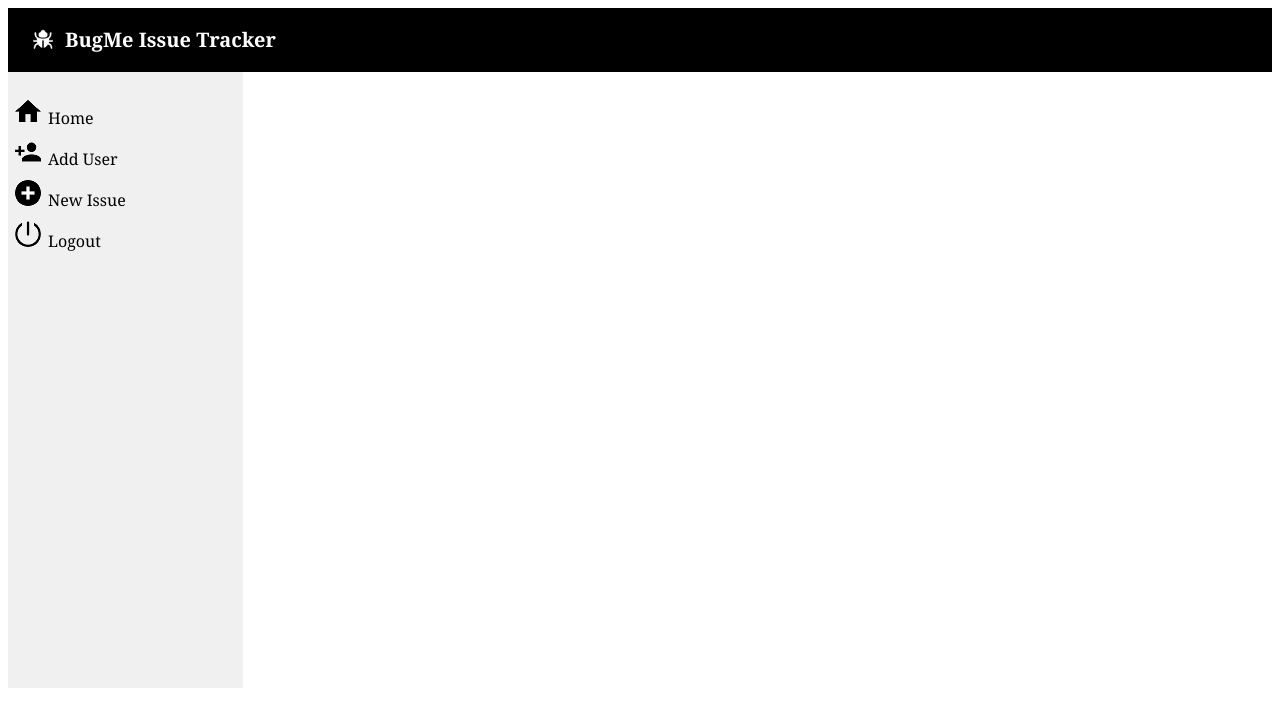
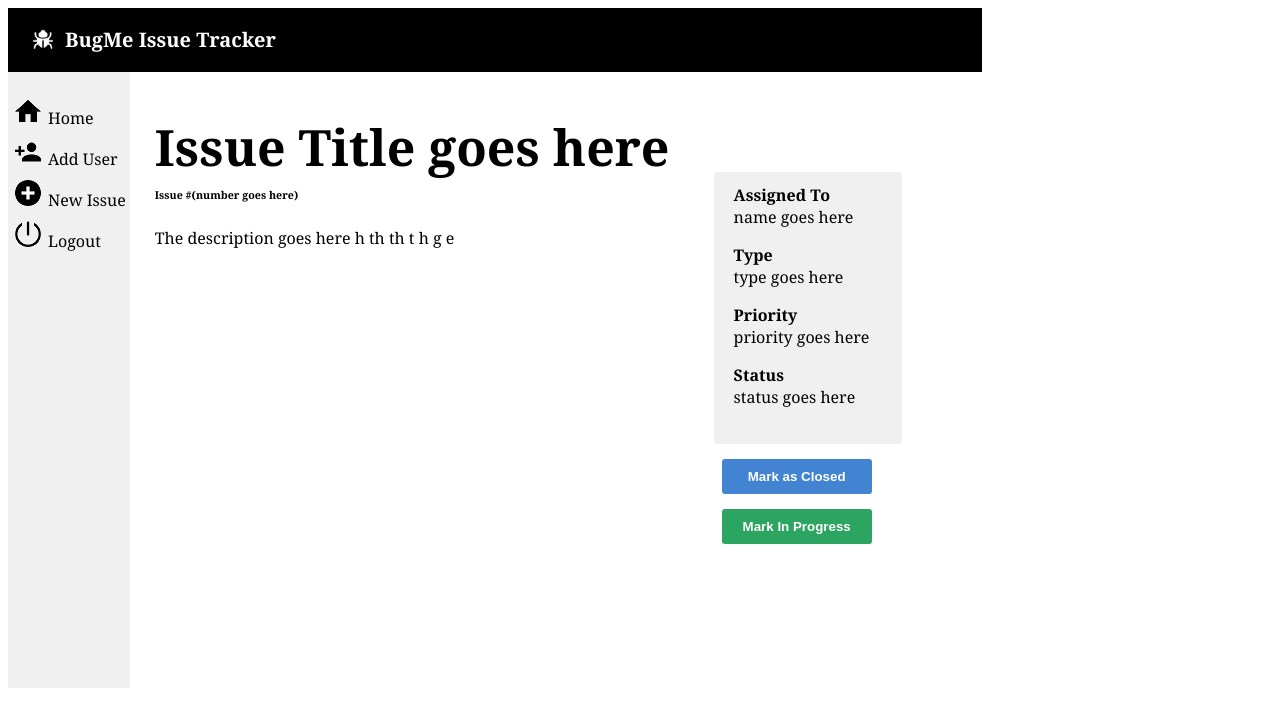
Before and after one commit to joygray21/info2180-finalproject, a PHP site: page /specificIssue.html in a window 1280 px wide. Shown: the top 727 px of the page. Run offline with PHP 8.4, Linux system fonts and the light colour scheme.

Commit message:
More edits

```diff
--- a/createIssue.html
+++ b/createIssue.html
@@ -23,7 +23,7 @@
         </ul>
     </div>
 
-    <div class="container main">
+    <div class="container main right-side">
         <h2>Create Issue</h2>
         <form>
             <label for="issue_title">Title</label>
--- a/index.html
+++ b/index.html
@@ -18,7 +18,7 @@
     <div class="container side">
     </div>
 
-    <div class="container main" id="loginpge">
+    <div class="container main right-side" id="loginpge">
         <br><br><br><h2>Welcome to BugMe Issue Tracker!</h2>
         <h3>Please login below to get started.</h3><br>
         <form>
--- a/newUser.html
+++ b/newUser.html
@@ -24,7 +24,7 @@
         </ul>
     </div>
 
-    <div class="container main">
+    <div class="container main right-side">
         <h2>New User</h2><br>
         <form>
             <label for="fname">Firstname</label>
@@ -36,6 +36,7 @@
             <label for="pword">Email</label>
             <br><input class="txtf" type="text" id="email" name="email"><br><br><br>
             <input id="new-user"type="submit" value="Submit">
+            <div id="message"></div>
         </form>
     </div>
     </body>
--- a/specificIssue.html
+++ b/specificIssue.html
@@ -7,6 +7,7 @@
     <link rel="stylesheet" href="styles.css">
 </head>
 <body>
+<div id="body">
     <header>
         <div class="container">
             <img class="floatthis"src="images/bug2.1.jpg" alt="Animated bug">
@@ -22,5 +23,22 @@
             <li id="logout"><a href="#">Logout</a></li>
         </ul>
     </div>
-    </body>
-    </html>
+
+    <div class="main">
+        <h2>Issue Title goes here</h2>
+        <h6>Issue #(number goes here)</h6>
+        <p>The description goes here h th th t h g e
+        </p>
+    </div>
+
+    <div class="right">
+        <div class="info"><b>Assigned To</b><p>name goes here</p>
+        <b>Type</b><br><p>type goes here</p>
+        <b>Priority</b><br><p>priority goes here</p>
+        <b>Status</b><br><p>status goes here</p></div>
+        <input id="close-btn" type="submit" value="Mark as Closed"><br><br>
+        <input id="prgrss-btn" type="submit" value="Mark In Progress"><br>
+    </div>
+</div>
+</body>
+</html>
--- a/styles.css
+++ b/styles.css
@@ -10,24 +10,110 @@ body{
     'side main main main main main main main main';
 }
 
+p, h6{
+    margin-top: 0px;
+}
+
+#prgrss-btn{
+    background-color: #2da562;
+}
+
+#close-btn{
+    background-color: #4384d2;
+}
+
+#prgrss-btn, #close-btn{
+    width: 150px;
+    color: white;
+    border: none;
+    border-radius: 3px;
+    padding-top: 10px;
+    padding-bottom: 10px;
+    font-weight: bold;
+    float: right;
+    margin-right: 30px;
+    margin-top: 15px;
+    margin-left: 0;
+}
+
+#body{
+    font-family: Cambria, Cochin, Georgia, Times, 'Times New Roman', serif;
+    display: grid;
+    grid-template-columns: auto auto auto auto auto auto auto auto;
+    grid-template-rows: auto auto auto auto;
+    grid-template-areas:
+    'header header header header header header header header header'
+    'side main main main main main main right right'
+    'side main main main main main main right right'
+    'side main main main main main main right right';
+}
+
+.heading{
+    background-color: #f0f0f0;
+}
+
 #byall, #byopen, #bytickets{
     padding-right: 25px;
     padding-left: 25px;
-    /* background-color: #206bc1; */
     border-radius: 3px;
     border-spacing: 50px 0;
+    padding-top: 10px;
+    padding-bottom: 10px;
 }
 
-.large-space b{
-    border-spacing: 100px 0;
+#iss-title{
+    display: inline-block;
+}
+
+.info{
+    background-color: #f0f0f0;
+    padding-left: 20px;
+    padding-top: 12px;
+    padding-bottom: 20px;
+    border-radius: 4px;
+
+}
+
+.large-space{
+    column-width: 250px;
+}
+
+#iss-stat .in-pro{
+    text-align: center;
+    background-color: #ffdb4d;
+    border-radius: 3px;
+    padding-top: 10px;
+    padding-bottom: 10px;
+}
+
+#iss-stat /*.opn*/{
+    text-align: center;
+    background-color: #2da562;
+    border-radius: 3px;
+    color: white;
+    padding-top: 10px;
+    padding-bottom: 10px;
+}
+
+#iss-stat .clsd{
+    text-align: center;
+    background-color: #ff5400;
+    border-radius: 3px;
+    color: white;
+    padding-top: 10px;
+    padding-bottom: 10px;
+}
+
+span{
+    color: #4384d2;
 }
 
 select option{
     font-family: Cambria, Cochin, Georgia, Times, 'Times New Roman', serif;
-    color: grey;
+    color: darkgrey;
 }
-.same-space b{
-    border-spacing: 80px 0;
+.same-space{
+    column-width: 120px;
 }
 
 #byall:hover, #byopen:hover, #bytickets:hover{
@@ -51,6 +137,13 @@ header{
     grid-area: side;
     background-color:#f0f0f0;
     padding-bottom: 420px;
+}
+
+.right{
+    margin-top: 100px;
+    margin-left: 20px;
+    padding-right: 80px;
+    grid-area: right;
 }
 
 select{
@@ -110,7 +203,7 @@ textarea{
 }
 
 #new-issue-btn{
-    background-color: #2d9e63;
+    background-color: #2da562;
     color: white;
     border: none;
     border-radius: 3px;
@@ -140,7 +233,7 @@ textarea{
 }
 
 #lgn-btn:hover{
-    background-color: #2d9e63;
+    background-color: #2da562;
     color: white;
 }
 
```
Also changed, not shown: issues.html (+15 -7 lines).
